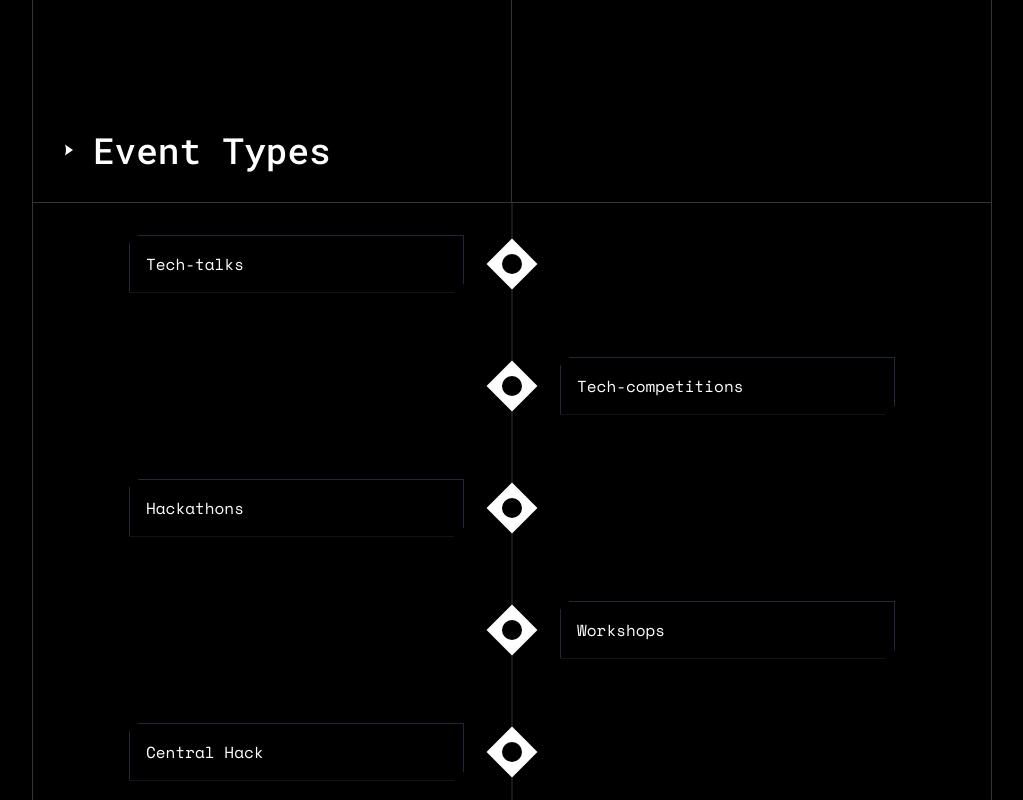
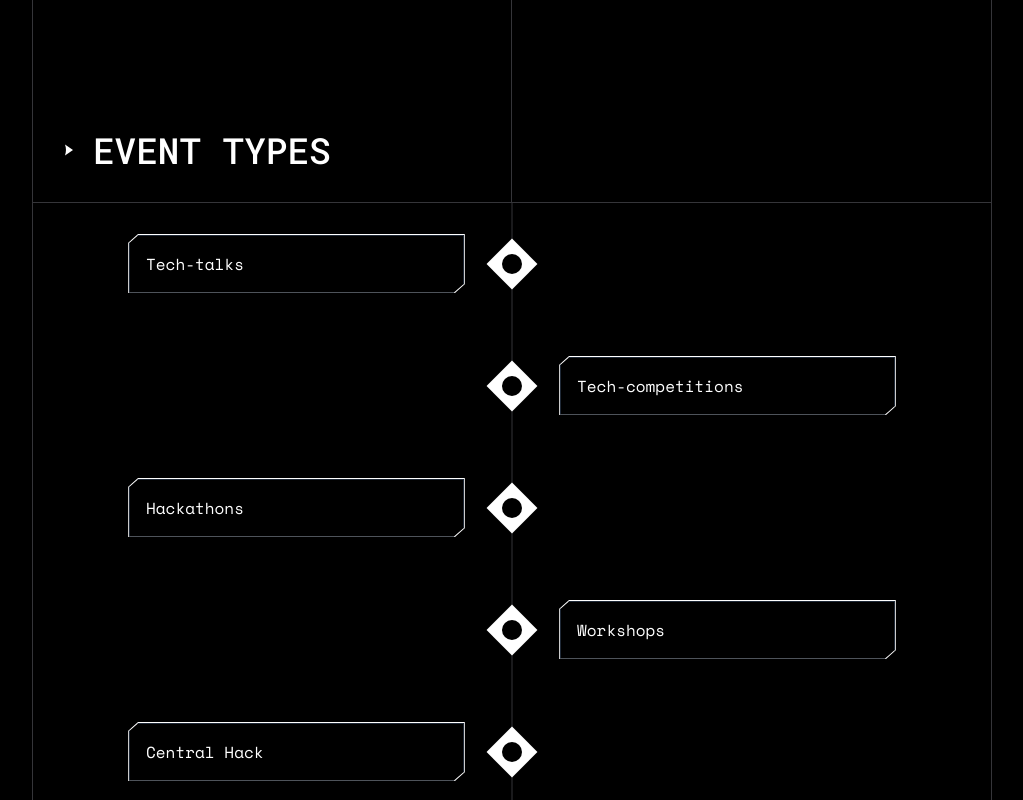
Before and after one commit to Keshav-Aneja/yantra-2025, a Next.js app: page / in a window 1280 px wide. Shown: the part 4140-4940 px from the top of the page, without its empty margins (128-1151 px from the left). Built offline with nearby package versions, Linux system fonts and the light colour scheme.

Commit message:
fix: minor timeline fixes

```diff
--- a/src/components/TimelineHover.tsx
+++ b/src/components/TimelineHover.tsx
@@ -3,27 +3,28 @@ import React from "react";
 import Image from "next/image";
 interface Props {
   className: string;
-  image: string,
-  title: string,
-  description: string,
+  image: string;
+  title: string;
+  description: string;
 }
 const TimelineHover = ({ className, image, title, description }: Props) => {
   return (
     <div
-      className={cn("w-1/2 md:w-[25%] absolute z-[1000]  bg-white ", className)}
+      className={cn("w-2/3 md:w-[30%] absolute z-[1000]  bg-white ", className)}
       style={{
         clipPath: "polygon(8% 0, 100% 0, 100% 100%, 0% 100%, 0 10%)",
       }}
     >
-      <span className="absolute bottom-2 md:bottom-4 left-2 md:left-4  z-50">
+      <span className="absolute bottom-0 p-2 md:p-4 left-0  z-50">
         {" "}
-        <h1 className="text-black text-xs md:text-xl font-semibold font-roboto uppercase">
+        <h1 className="text-white text-xs md:text-xl font-semibold font-roboto uppercase">
           {title}
         </h1>
-        <p className="text-[0.6rem] md:text-xs ">
+        <p className="text-[0.6rem] leading-3  md:text-xs text-white ">
           {description}
         </p>
       </span>
+      <div className="w-full absolute bottom-0 left-0 h-full bg-gradient-to-t from-black to-transparent z-10"></div>
       <Image
         src={image}
         alt=""
--- a/src/sections/Timeline.tsx
+++ b/src/sections/Timeline.tsx
@@ -62,7 +62,7 @@ export default function Timeline() {
             />
             <div
               className={
-                "font-roboto_mono text-white text-xl md:text-4xl font-medium"
+                "font-roboto_mono uppercase text-white text-xl md:text-4xl font-medium"
               }
             >
               Event Types
@@ -81,10 +81,10 @@ export default function Timeline() {
               }`}
             >
               <div
-                className={`w-full md:w-[calc(50%-3rem)] h-[calc(100%+0.1rem)] bg-border absolute z-[-10] ${
+                className={`w-[calc(80%+0.1rem)] md:w-[calc(50%-2.9rem)] h-[calc(100%+0.1rem)] bg-white absolute z-[10] translate-x-4 md:translate-x-0 ${
                   index % 2 === 1
-                    ? "md:flex-row-reverse top-[-0.05rem] right-[-0.05rem]"
-                    : "top-[-0.05rem] left-[-0.05rem]"
+                    ? "md:flex-row-reverse  md:top-[-0.05rem] md:right-[-0.05rem]"
+                    : "md:top-[-0.05rem] md:left-[-0.05rem]"
                 }`}
                 style={{
                   clipPath:
@@ -92,7 +92,7 @@ export default function Timeline() {
                 }}
               ></div>
               <div
-                className={`w-[80%] md:w-[calc(50%-3rem)] relative p-4 bg-black border border-gray-800 text-white group-hover:gradient-bg group-hover:text-black transition-all duration-200 ease-linear rounded-lg ${
+                className={`w-[80%] md:w-[calc(50%-3rem)] relative p-4 bg-black border border-gray-800 text-white group-hover:gradient-bg group-hover:text-black transition-all duration-200 ease-linear rounded-lg translate-x-4 md:translate-x-0 ${
                   index % 2 === 1 ? "md:ml-auto" : "md:mr-auto"
                 }`}
                 style={{
```
